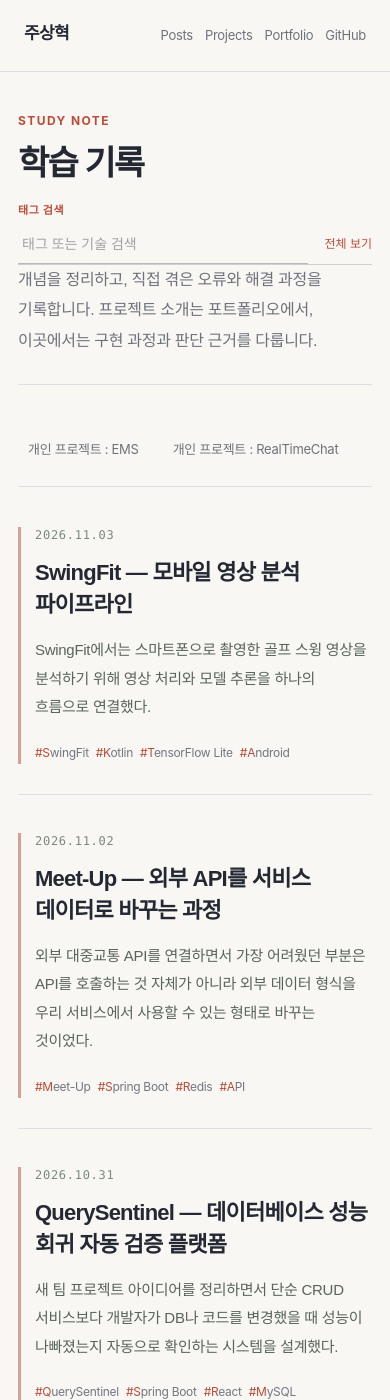
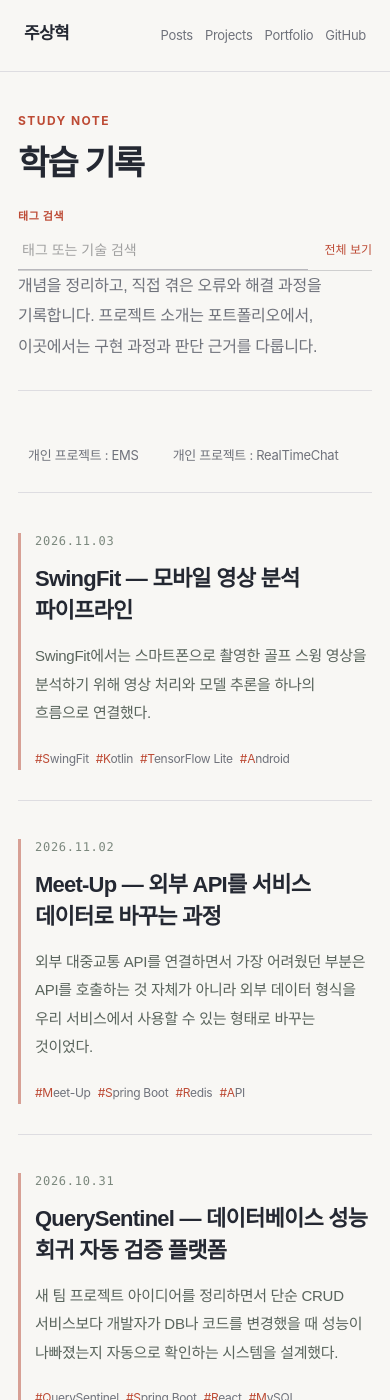
Before and after one commit to zuzusnasna/zuzusnasna.github.io, a Jekyll site: the page built from index.md, in a window 390 px wide and 1400 px high. Built offline with Jekyll 4.4.1, drawn with Linux system fonts in a browser that asks for light colours; some web fonts are replaced.

Commit message:
Fix tag search alignment and hide unrequested tag chips

```diff
--- a/assets/css/style.css
+++ b/assets/css/style.css
@@ -268,3 +268,23 @@ body{letter-spacing:-.018em;word-break:keep-all}
   .tag-search{width:100%;margin:0}
   .tag-results:not(:empty){position:relative;top:auto;left:auto;right:auto;margin-top:8px;box-shadow:none}
 }
+
+
+/* Tag search stays quiet until the input is focused. Results are plain text, not chips. */
+.tag-search{position:relative;margin-left:auto}
+.tag-results{display:none!important;position:absolute;top:calc(100% + 5px);left:0;right:0;z-index:30;gap:8px 14px;padding:8px 0!important;border:0!important;background:transparent!important;box-shadow:none!important;border-radius:0!important}
+.tag-search:focus-within .tag-results:not(:empty){display:flex!important}
+.tag-result{display:inline-block;padding:0!important;border:0!important;border-radius:0!important;background:transparent!important;color:var(--journal-muted)!important;font:inherit;font-size:12px!important;white-space:nowrap}
+.tag-result:hover{background:transparent!important;border:0!important;color:var(--journal-accent)!important;text-decoration:underline;text-underline-offset:3px}
+.tag-no-results{padding:0;color:var(--journal-muted);font-size:12px}
+.post-tags span,.post-tags a{padding:0!important;border:0!important;border-radius:0!important;background:transparent!important;color:var(--journal-muted)!important;font-size:12px}
+.post-tags span:before,.post-tags a:before{content:"";display:none}
+@media(max-width:700px){
+ .intro-heading-row{align-items:center!important;flex-direction:row!important;gap:20px}
+ .tag-search{width:min(48%,390px)!important;margin:0 0 0 auto!important}
+ .tag-results{position:absolute!important;top:calc(100% + 5px)!important;left:0!important;right:0!important;margin:0!important}
+}
+@media(max-width:480px){
+ .intro-heading-row{align-items:stretch!important;flex-direction:column!important}
+ .tag-search{width:100%!important;margin:0!important}
+}
```
